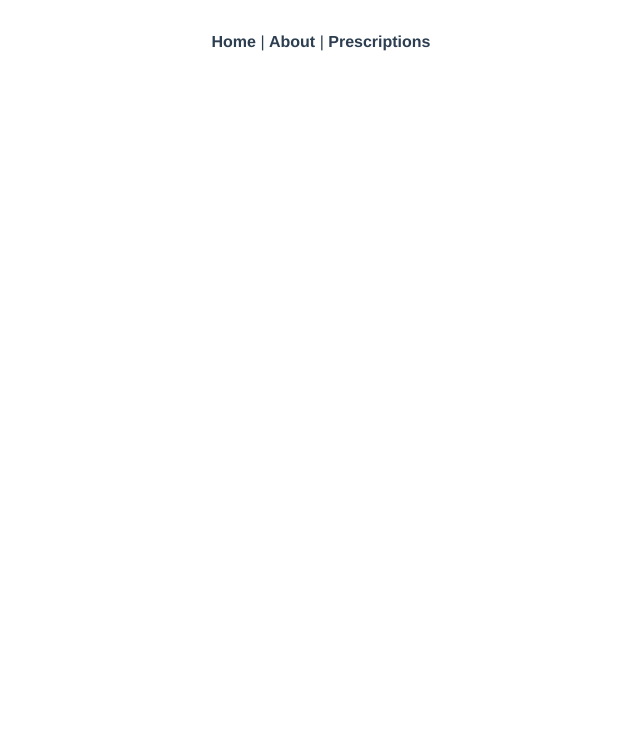
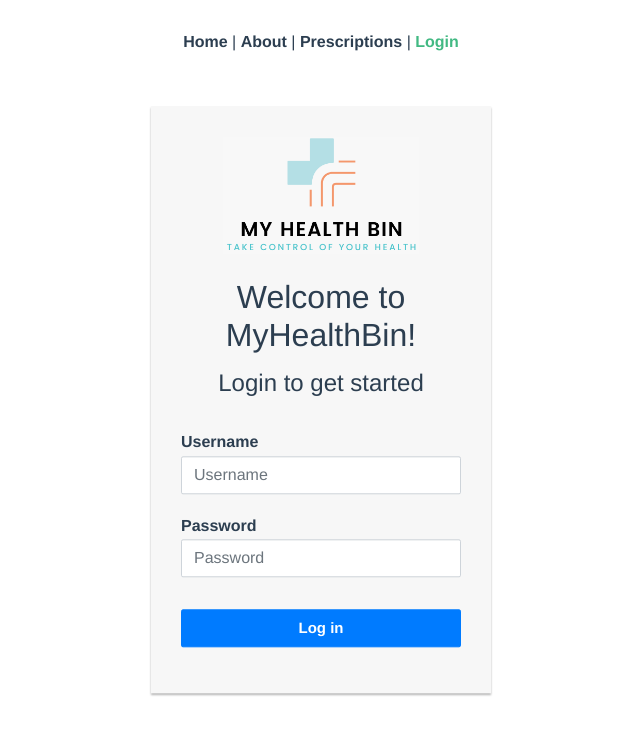
Before and after one commit to TomAllenBerg/mhb, a Vue app in the folder frontend/: page /login in a window 1280 px wide. Shown: the top 734 px of the page, without its empty margins (319-959 px from the left). Built offline with nearby package versions, Linux system fonts and the light colour scheme.

Commit message:
Add login view and component

```diff
--- a/frontend/src/App.vue
+++ b/frontend/src/App.vue
@@ -3,7 +3,8 @@
     <div id="nav">
       <router-link to="/">Home</router-link> |
       <router-link to="/about">About</router-link> |
-      <router-link to="/prescription">Prescriptions</router-link>
+      <router-link to="/prescription">Prescriptions</router-link> |
+      <router-link to="/login">Login</router-link>
     </div>
     <router-view/>
   </div>
--- /dev/null
+++ b/frontend/src/components/LoginCard.vue
@@ -0,0 +1,115 @@
+<template>
+<div>
+  <div class="center">
+   <div class="login-form">
+    <div id="disabledWrapper">
+     <form id="loginForm" action="" method="post">
+     <b-form-group has-error>
+       <img alt="myHealthBin logo" src="../assets/myHealthBinLogo.png" />
+       <br>
+       <h2 class="text-center">Welcome to MyHealthBin!</h2>
+       <h4 class="text-center">Login to get started</h4>
+       <br>
+       <label for="Username"><strong>Username</strong></label>
+        <b-form-input v-model="text" placeholder="Username" required="required"></b-form-input>
+       <div class="invalid-feedback">
+       </div>
+     </b-form-group>
+
+        <div class="form-group has-error">
+          <label for="Password"><strong>Password</strong></label>
+          <b-form-input v-model="password" placeholder="Password" required="required"></b-form-input>
+            <div class="invalid-feedback">
+            </div>
+        </div>
+        <b-form-group has-error>
+
+        </b-form-group>
+
+        <b-form-group>
+          <b-button variant="primary btn-block" value="login">Log in</b-button>
+        </b-form-group>
+    </form>
+    </div>
+   </div>
+  </div>
+</div>
+</template>
+
+<script>
+export default {
+  name: "LoginCard"
+};
+</script>
+
+<style lang="scss" scoped>
+/*
+This file is the style sheet for the login page.
+@author Tom Berg
+@Date Last Modified: 1/23/2020
+*/
+
+.login-form {
+		width: 340px;
+    	margin: 50px auto;
+	}
+
+	/* Align MTU logo to center */
+	.login-form img {
+		display: block;
+		width: 70%;
+		height: auto;
+
+		margin-left: auto;
+		margin-right: auto;
+		background: #f7f7f7;
+		float: center;
+	}
+    .login-form form {
+    	margin-bottom: 15px;
+        background: #f7f7f7;
+        box-shadow: 0px 2px 2px rgba(0, 0, 0, 0.3);
+        padding: 30px;
+    }
+    .login-form h2 {
+        margin: 0 0 15px;
+    }
+    .form-control, .btn {
+        min-height: 38px;
+        border-radius: 2px;
+    }
+    .btn {
+        font-size: 15px;
+        font-weight: bold;
+    }
+
+.center {
+  margin: 0;
+  position: absolute;
+  top: 50%;
+  left: 50%;
+  -ms-transform: translate(-50%, -50%);
+  transform: translate(-50%, -50%);
+}
+
+label {
+  margin-bottom: 0.1em;
+  float: left;
+}
+
+.disabled {
+  pointer-events: none;
+  background-color: #bbb;
+  opacity: 0.5;
+    margin-bottom: -200px;
+}
+.disabledWrapper {
+   position: relative;
+   cursor: not-allowed;
+}
+
+.invalid-feedback {
+	display: block !important;
+}
+
+</style>
--- a/frontend/src/router/index.js
+++ b/frontend/src/router/index.js
@@ -19,6 +19,11 @@ const routes = [
     component: () => import(/* webpackChunkName: "about" */ '../views/About.vue')
   },
   {
+    path: "/login",
+    name: "Login",
+    component: () => import(/* webpackChunkName: "about" */ '../views/Login.vue')
+  },
+  {
     path: '/prescription',
     name: 'Prescription',
     // route level code-splitting
--- /dev/null
+++ b/frontend/src/views/Login.vue
@@ -0,0 +1,17 @@
+<template>
+  <div class="login">
+    <LoginCard />
+  </div>
+</template>
+
+<script>
+// @ is an alias to /src
+import LoginCard from '@/components/LoginCard.vue';
+
+export default {
+  name: 'Login',
+  components: {
+    LoginCard
+  },
+};
+</script>
```
Also changed, not shown: frontend/.eslintrc.js, frontend/src/assets/myHealthBinLogo.png (added).
